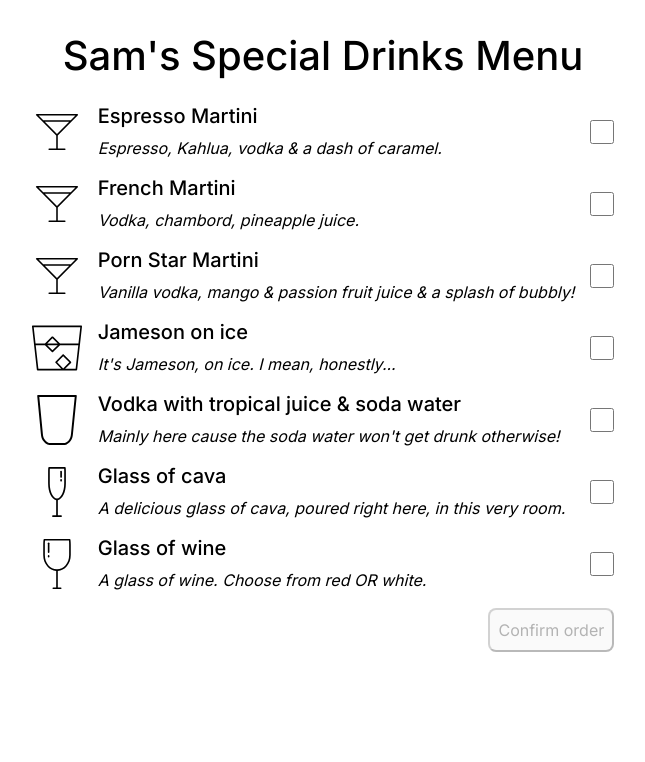
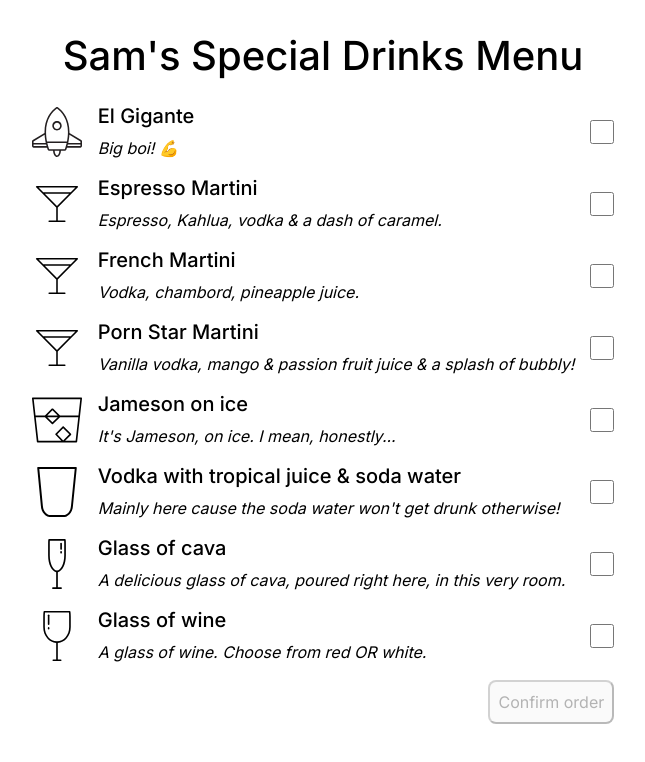
Before and after one commit to sebzapata/drinks-ordering, a Next.js app: page / in a window 1280 px wide. Shown: the top 762 px of the page, without its empty margins (317-962 px from the left). Built offline with nearby package versions, Linux system fonts and the light colour scheme; no server answers.

Commit message:
add big bottle

```diff
--- a/src/app/drinks.tsx
+++ b/src/app/drinks.tsx
@@ -6,6 +6,44 @@ export interface IDrink {
 }
 
 export const drinks: IDrink[] = [
+  {
+    name: "El Gigante",
+    description: "Big boi! 💪",
+    id: "EG",
+    icon: (
+      <svg
+        version="1.0"
+        id="Layer_1"
+        xmlns="http://www.w3.org/2000/svg"
+        xmlnsXlink="http://www.w3.org/1999/xlink"
+        viewBox="0 0 64 64"
+        enable-background="new 0 0 64 64"
+        xmlSpace="preserve"
+        fill="#000000"
+        width="50"
+        height="50"
+      >
+        <g id="SVGRepo_bgCarrier" stroke-width="0"></g>
+        <g
+          id="SVGRepo_tracerCarrier"
+          stroke-linecap="round"
+          stroke-linejoin="round"
+        ></g>
+        <g id="SVGRepo_iconCarrier">
+          <g>
+            <path
+              fill="#231F20"
+              d="M63.029,42.285l-15.054-9.032c0,0.004,0,0.009-0.001,0.013C47.984,32.844,48,32.427,48,32 c0-16.026-7.692-26.865-14.891-31.664C32.773,0.112,32.387,0,32,0s-0.773,0.112-1.109,0.336C23.692,5.135,16,15.974,16,32 c0,0.427,0.016,0.844,0.025,1.266c-0.001-0.004-0.001-0.009-0.001-0.013L0.971,42.285C0.368,42.646,0,43.297,0,44v6 c0,1.104,0.896,2,2,2h17.188c0.516,1.627,0.904,2.617,0.954,2.742C20.447,55.502,21.183,56,22,56h5c0,4.785,2.585,8,5,8 c2.396,0,4.961-3.166,5-7.891c0.002-0.036,0.003-0.072,0.003-0.109H42c0.817,0,1.553-0.498,1.857-1.258 c0.05-0.125,0.438-1.115,0.954-2.742H62c1.104,0,2-0.896,2-2v-6C64,43.297,63.632,42.646,63.029,42.285z M32,2c6,4,14,14,14,30 c0,4.401-0.539,8.531-1.221,12H19.221C18.539,40.531,18,36.401,18,32C18,16,26,6,32,2z M2,44l14.117-8.471 c0.234,3.901,0.814,7.484,1.472,10.471H2V44z M2,50v-2h16.059c0.182,0.728,0.362,1.396,0.54,2.022 c-0.003-0.008-0.005-0.015-0.007-0.022H2z M32,62c-1,0-3-2-3-6h6C35,60,33,62,32,62z M42,54H22c0,0-1.254-3.136-2.357-8h24.715 C43.254,50.864,42,54,42,54z M62,50H45.408c-0.002,0.008-0.004,0.015-0.007,0.022c0.178-0.626,0.358-1.295,0.54-2.022H62V50z M62,46H46.411c0.657-2.986,1.237-6.569,1.472-10.471L62,44V46z"
+            ></path>
+            <path
+              fill="#231F20"
+              d="M32,30c3.313,0,6-2.687,6-6s-2.687-6-6-6s-6,2.687-6,6S28.687,30,32,30z M32,20c2.209,0,4,1.791,4,4 s-1.791,4-4,4s-4-1.791-4-4S29.791,20,32,20z"
+            ></path>
+          </g>
+        </g>
+      </svg>
+    ),
+  },
   {
     name: "Espresso Martini",
     description: "Espresso, Kahlua, vodka & a dash of caramel.",
```
